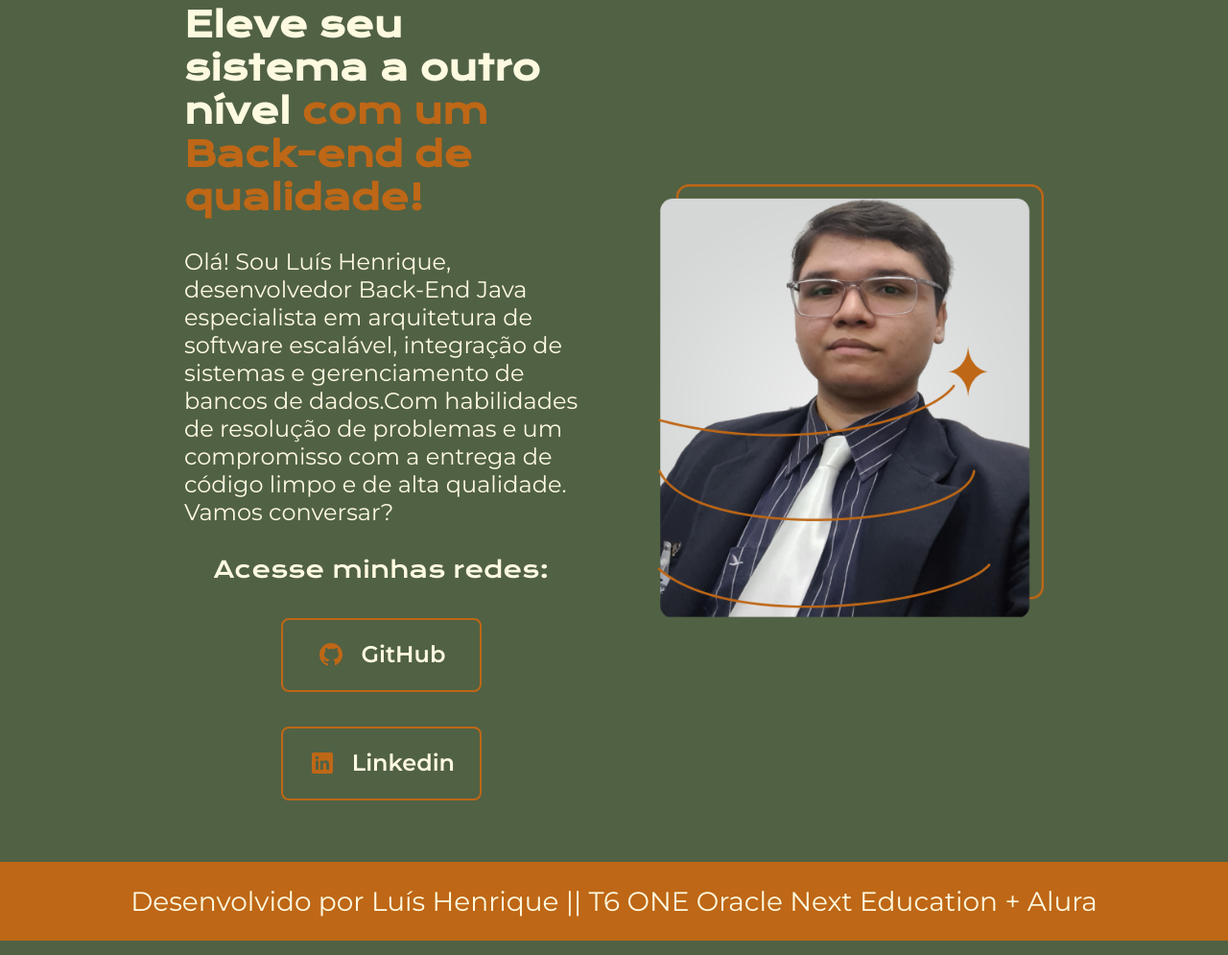
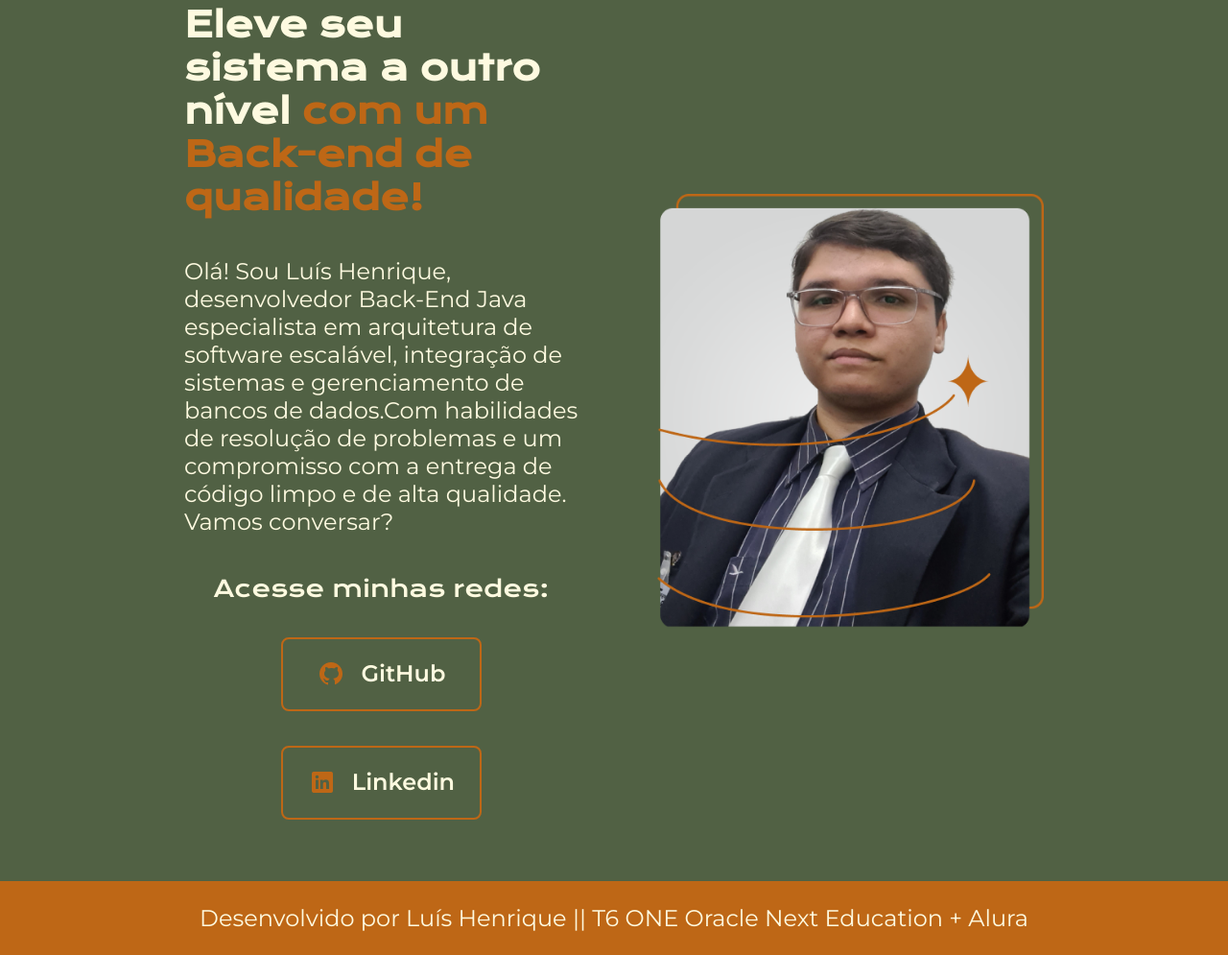
Before and after one commit to luisitobr2304/portfolio, a plain HTML site: page index.html in a window 1280 px wide. Shown: the part 148-1143 px from the top of the page at 96% size. Drawn offline with nearby package versions, Linux system fonts and the light colour scheme.

Commit message:
styles.css

```diff
--- a/styles/styles.css
+++ b/styles/styles.css
@@ -5,6 +5,11 @@
     --cor-secundaria:#FEFAE0;
     --cor-terciaria: #be6716;
     --cor-hover: #A9B388;
+}
+body {
+    box-sizing: border-box;
+    background-color: var(--cor-primaria);
+    color: var(--cor-secundaria);
 }
 
 * {
@@ -39,13 +44,6 @@
     border: 2px solid var(--cor-secundaria);
 }
 
-
-body {
-    box-sizing: border-box;
-    background-color: var(--cor-primaria);
-    color: var(--cor-secundaria);
-}
-
 .apresentacao {
     padding: 5% 15%;
     display: flex;
@@ -58,7 +56,7 @@ body {
     width: 50%;
     display: flex;
     flex-direction: column;
-    gap: 30px;
+    gap: 40px;
 }
 
 .apresentacao__conteudo__titulo {
@@ -76,8 +74,6 @@ body {
     font-size: 1.5rem;
     font-family: 'Montserrat', sans-serif;
 }
-
-
 
 .apresentacao__conteudo__texto__lista {
     display: flex;
@@ -131,7 +127,7 @@ body {
 .rodape {
     text-align: center;
     font-weight: 400;
-    font-size: 1.75rem;
+    font-size: 1.5rem;
     padding: 24px;
     color: var(--cor-secundaria);
     background-color: var(--cor-terciaria);
```
